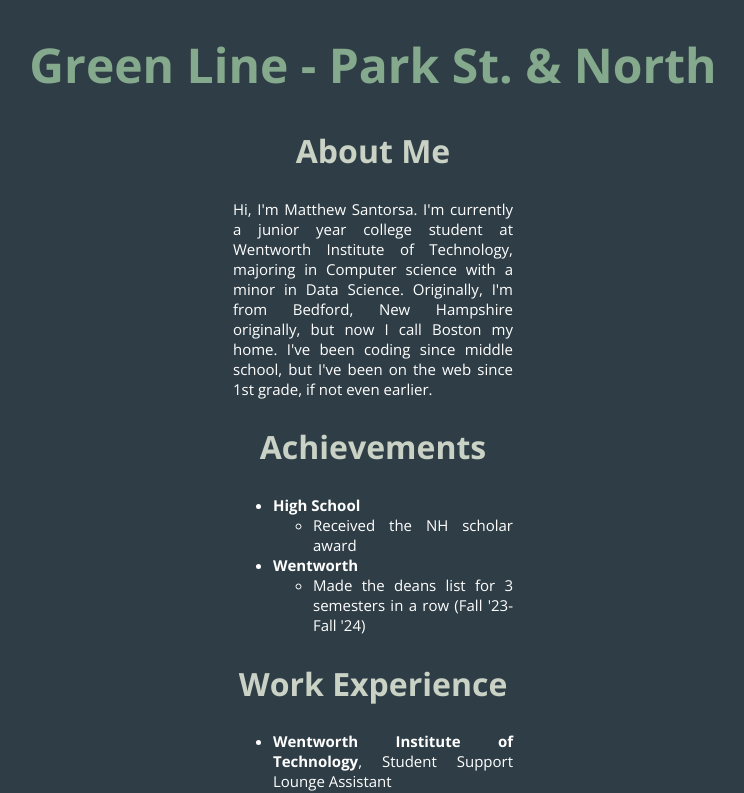
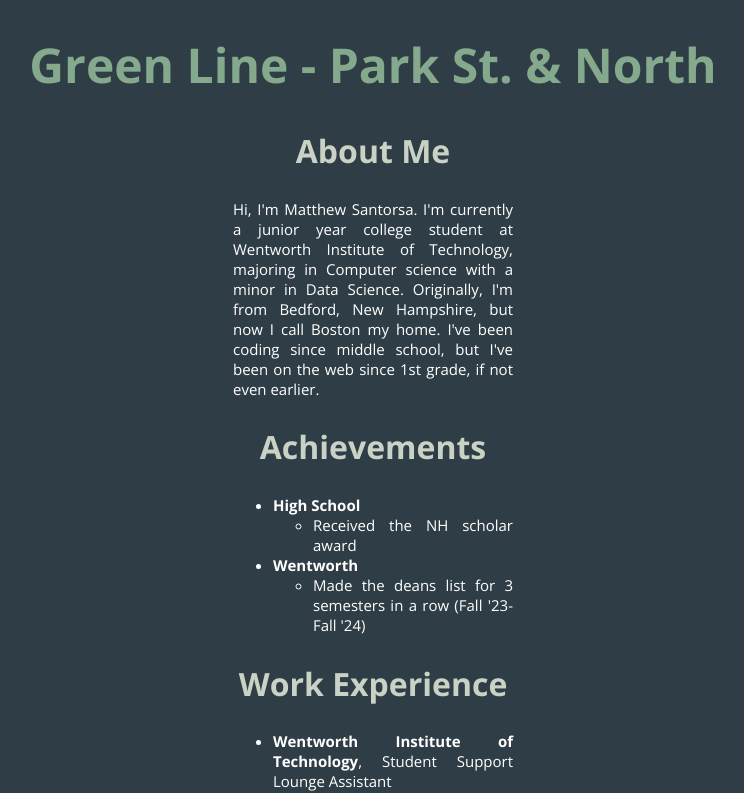
Before and after one commit to Archangelectra/professional-website, an Angular app: page / in a window 1280 px wide. Shown: the top 793 px of the page, without its empty margins (267-1011 px from the left). Built offline with nearby package versions, Linux system fonts and the light colour scheme.

Commit message:
fixed typo in html

```diff
--- a/src/app/about-me/about-me.html
+++ b/src/app/about-me/about-me.html
@@ -1,3 +1,3 @@
 <p>
-    Hi, I'm Matthew Santorsa. I'm currently a junior year college student at Wentworth Institute of Technology, majoring in Computer science with a minor in Data Science. Originally, I'm from Bedford, New Hampshire originally, but now I call Boston my home. I've been coding since middle school, but I've been on the web since 1st grade, if not even earlier.
+    Hi, I'm Matthew Santorsa. I'm currently a junior year college student at Wentworth Institute of Technology, majoring in Computer science with a minor in Data Science. Originally, I'm from Bedford, New Hampshire, but now I call Boston my home. I've been coding since middle school, but I've been on the web since 1st grade, if not even earlier.
 </p>
```
